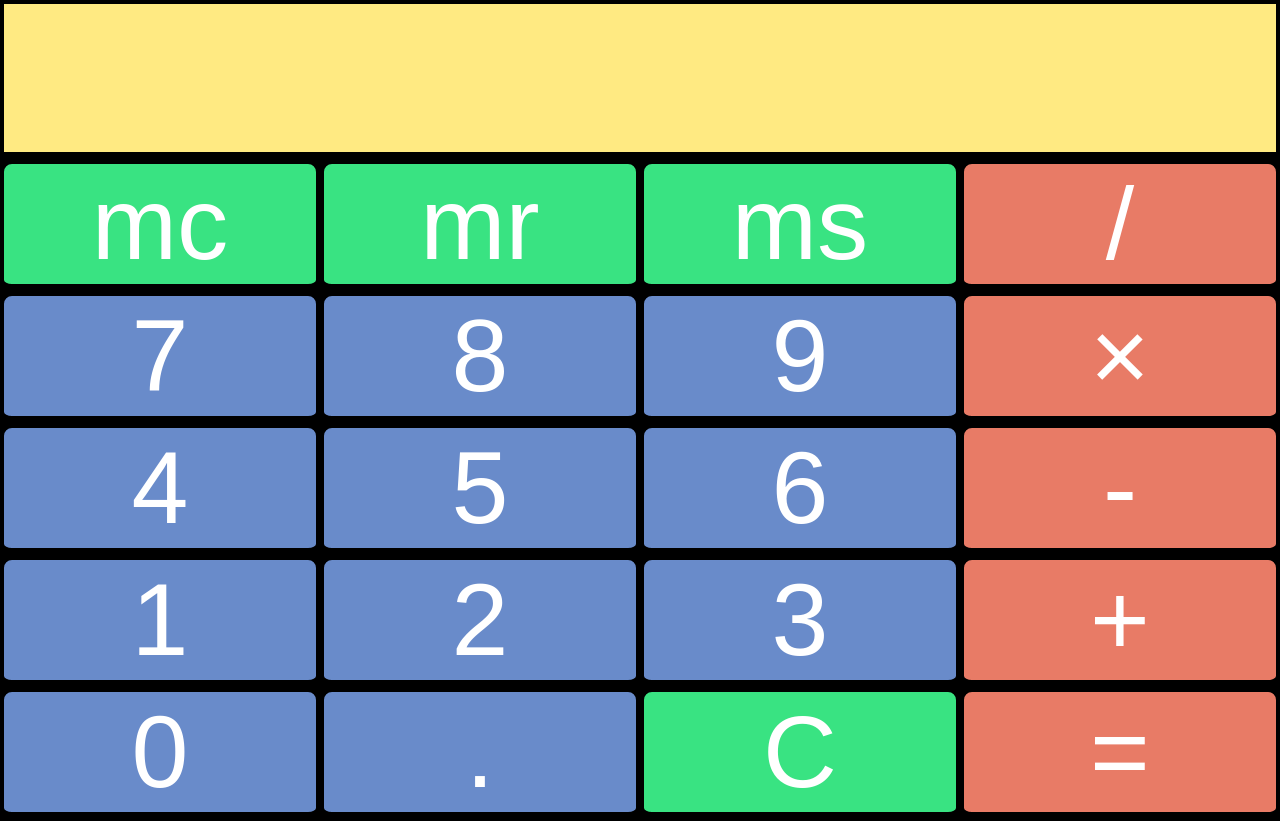
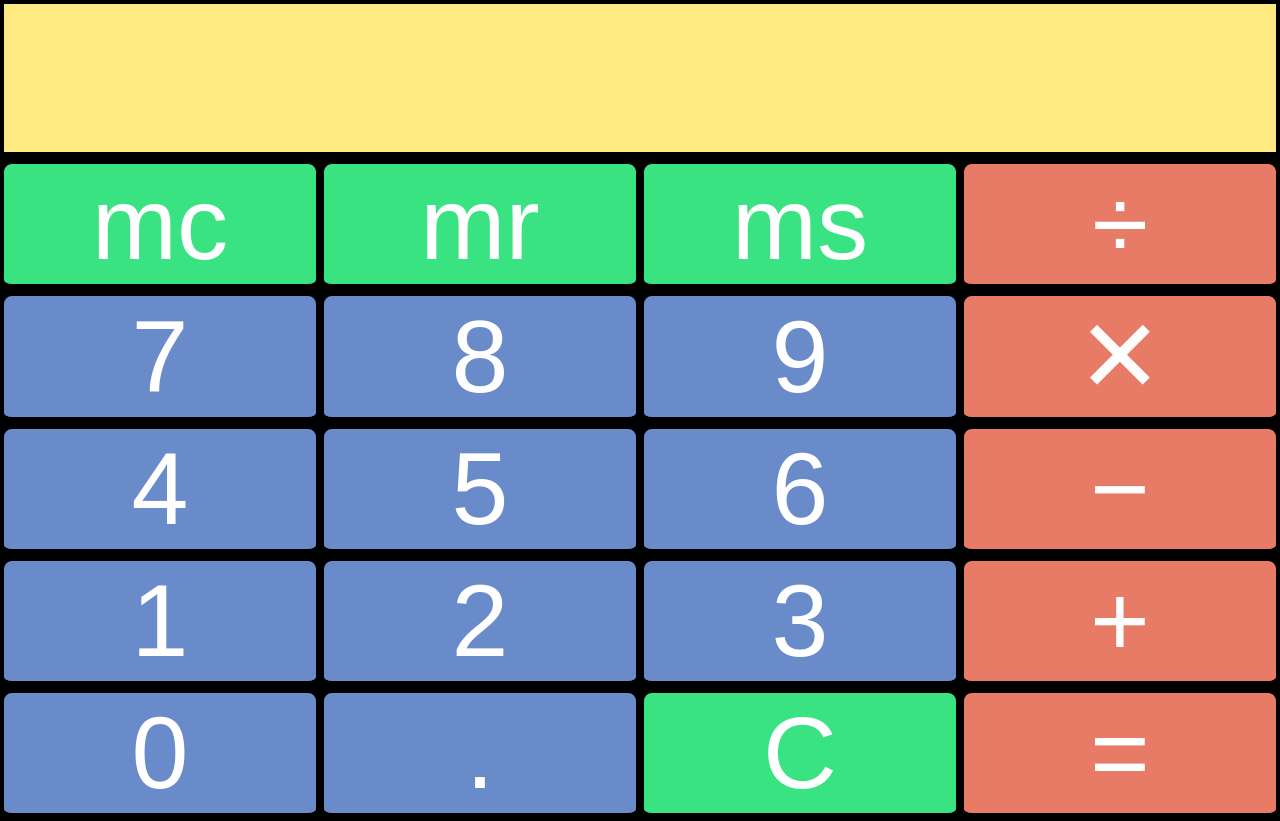
Before and after one commit to tyzhou05/calculator, a plain HTML site: page index.html in a window 1280 px wide. Drawn offline with Linux system fonts and the light colour scheme.

Commit message:
version 1.3

```diff
--- a/index.html
+++ b/index.html
@@ -41,15 +41,15 @@
 		<button class="button function" onclick="Calculator.clearMem();">mc</button>
 		<button class="button function" onclick="Calculator.recallMem();">mr</button>
 		<button class="button function" onclick="Calculator.saveMem();">ms</button>
-		<button class="button operator" onclick="Calculator.type('/')">/</button>
+		<button class="button operator" onclick="Calculator.type('/')">÷</button>
 		<button class="button number" onclick="Calculator.type('7')">7</button>
 		<button class="button number" onclick="Calculator.type('8')">8</button>
 		<button class="button number" onclick="Calculator.type('9')">9</button>
-		<button class="button operator" onclick="Calculator.type('*')">×</button>
+		<button class="button operator" onclick="Calculator.type('*')">✕</button>
 		<button class="button number" onclick="Calculator.type('4')">4</button>
 		<button class="button number" onclick="Calculator.type('5')">5</button>
 		<button class="button number" onclick="Calculator.type('6')">6</button>
-		<button class="button operator" onclick="Calculator.type('-')">-</button>
+		<button class="button operator" onclick="Calculator.type('-')">−</button>
 		<button class="button number" onclick="Calculator.type('1')">1</button>
 		<button class="button number" onclick="Calculator.type('2')">2</button>
 		<button class="button number" onclick="Calculator.type('3')">3</button>
```
Also changed, not shown: 1 other file.
